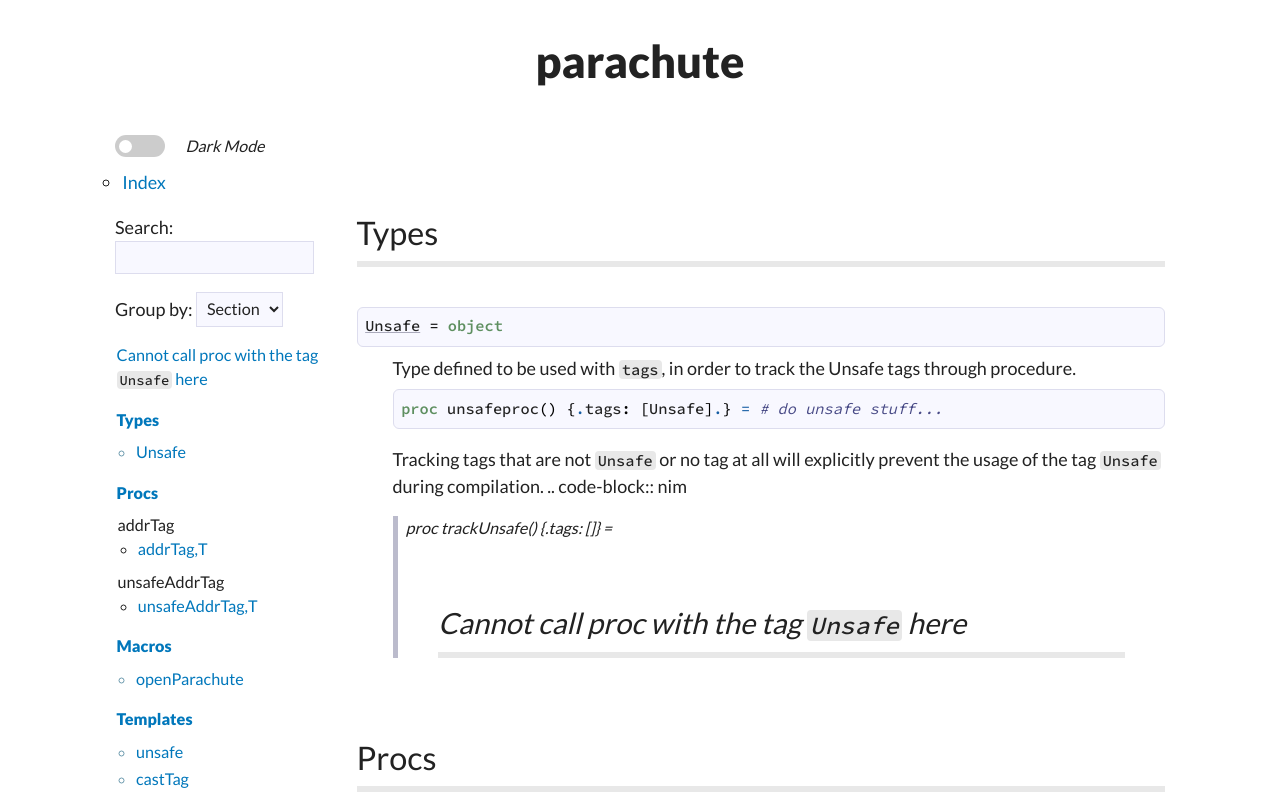
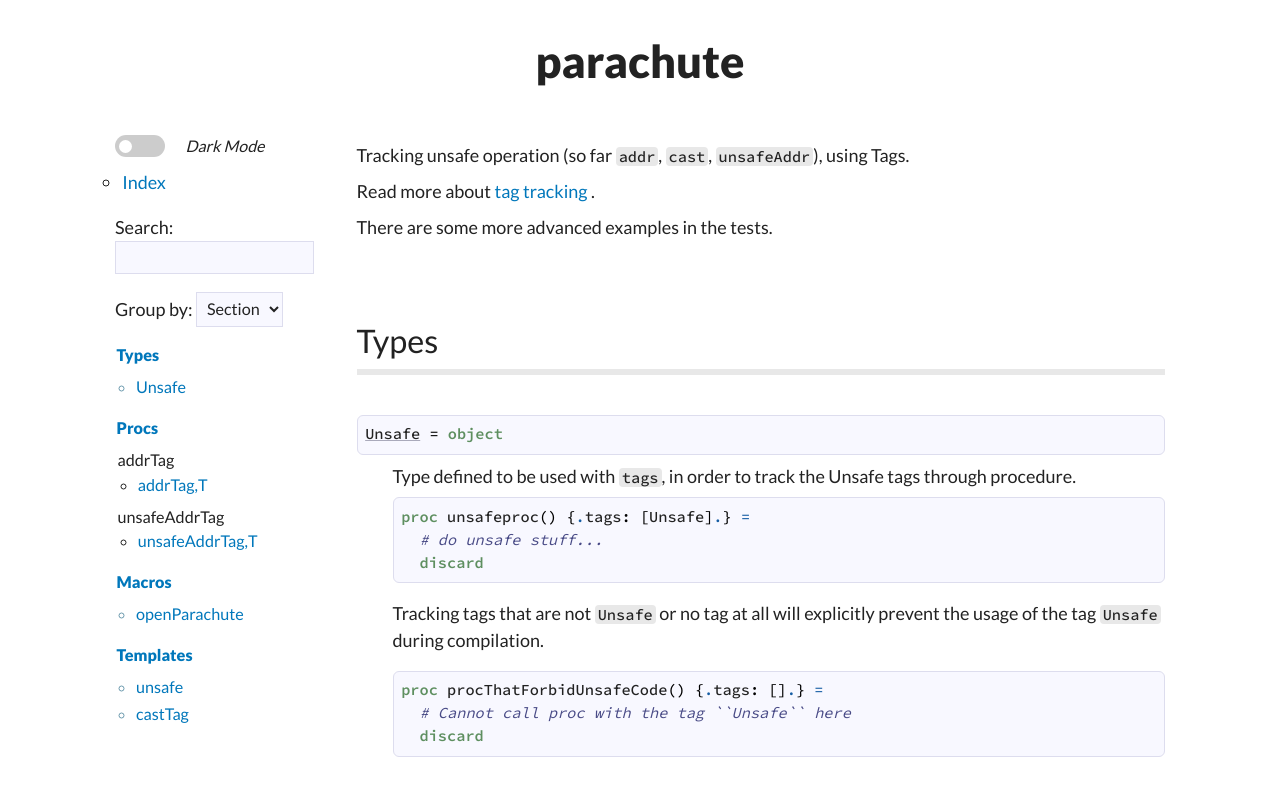
Before and after one commit to Clonkk/parachute, a plain HTML site: page docs/parachute.html in a window 1280 px wide. Shown: the top 800 px of the page. Drawn offline with Linux system fonts and the light colour scheme.

Commit message:
doc improvements

```diff
--- a/docs/parachute.html
+++ b/docs/parachute.html
@@ -91,7 +91,6 @@ function main() {
     </select>
   </div>
   <ul class="simple simple-toc" id="toc-list">
-<li><a class="reference" id="cannot-call-proc-with-the-tag-unsafe-here_toc" href="#cannot-call-proc-with-the-tag-unsafe-here">Cannot call proc with the tag <tt class="docutils literal"><span class="pre">Unsafe</span></tt> here</a></li>
 <li>
   <a class="reference reference-toplevel" href="#7" id="57">Types</a>
   <ul class="simple simple-toc-section">
@@ -141,7 +140,10 @@ function main() {
   <div class="nine columns" id="content">
   <div id="tocRoot"></div>
 
-  <p class="module-desc"></p>
+  <p class="module-desc"><p>Tracking unsafe operation (so far <tt class="docutils literal"><span class="pre">addr</span></tt>, <tt class="docutils literal"><span class="pre">cast</span></tt>, <tt class="docutils literal"><span class="pre">unsafeAddr</span></tt>), using Tags.</p>
+<p>Read more about <a class="reference external" href="https://nim-lang.org/docs/manual.html#effect-system-tag-tracking">tag tracking</a> .</p>
+<p>There are some more advanced examples in the tests.</p>
+</p>
   <div class="section" id="7">
 <h1><a class="toc-backref" href="#7">Types</a></h1>
 <dl class="item">
@@ -149,13 +151,12 @@ function main() {
 <dt><pre><a href="parachute.html#Unsafe"><span class="Identifier">Unsafe</span></a> <span class="Other">=</span> <span class="Keyword">object</span></pre></dt>
 <dd>
 
-Type defined to be used with <tt class="docutils literal"><span class="pre">tags</span></tt>, in order to track the Unsafe tags through procedure.<pre class="listing"><span class="Keyword">proc</span> <span class="Identifier">unsafeproc</span><span class="Punctuation">(</span><span class="Punctuation">)</span> <span class="Punctuation">{</span><span class="Operator">.</span><span class="Identifier">tags</span><span class="Punctuation">:</span> <span class="Punctuation">[</span><span class="Identifier">Unsafe</span><span class="Punctuation">]</span><span class="Operator">.</span><span class="Punctuation">}</span> <span class="Operator">=</span> <span class="Comment"># do unsafe stuff...</span></pre><p>Tracking tags that are not <tt class="docutils literal"><span class="pre">Unsafe</span></tt> or no tag at all will explicitly prevent the usage of the tag <tt class="docutils literal"><span class="pre">Unsafe</span></tt> during compilation. .. code-block:: nim</p>
-<blockquote><p><dl class="docutils"><dt>proc trackUnsafe() {.tags: []} =</dt>
-<dd>
-<h1><a class="toc-backref" id="cannot-call-proc-with-the-tag-unsafe-here" href="#cannot-call-proc-with-the-tag-unsafe-here">Cannot call proc with the tag <tt class="docutils literal"><span class="pre">Unsafe</span></tt> here</a></h1></dd>
-</dl>
-</p></blockquote>
-
+Type defined to be used with <tt class="docutils literal"><span class="pre">tags</span></tt>, in order to track the Unsafe tags through procedure.<pre class="listing"><span class="Keyword">proc</span> <span class="Identifier">unsafeproc</span><span class="Punctuation">(</span><span class="Punctuation">)</span> <span class="Punctuation">{</span><span class="Operator">.</span><span class="Identifier">tags</span><span class="Punctuation">:</span> <span class="Punctuation">[</span><span class="Identifier">Unsafe</span><span class="Punctuation">]</span><span class="Operator">.</span><span class="Punctuation">}</span> <span class="Operator">=</span>
+  <span class="Comment"># do unsafe stuff...</span>
+  <span class="Keyword">discard</span></pre><p>Tracking tags that are not <tt class="docutils literal"><span class="pre">Unsafe</span></tt> or no tag at all will explicitly prevent the usage of the tag <tt class="docutils literal"><span class="pre">Unsafe</span></tt> during compilation.</p>
+<pre class="listing"><span class="Keyword">proc</span> <span class="Identifier">procThatForbidUnsafeCode</span><span class="Punctuation">(</span><span class="Punctuation">)</span> <span class="Punctuation">{</span><span class="Operator">.</span><span class="Identifier">tags</span><span class="Punctuation">:</span> <span class="Punctuation">[</span><span class="Punctuation">]</span><span class="Operator">.</span><span class="Punctuation">}</span> <span class="Operator">=</span>
+  <span class="Comment"># Cannot call proc with the tag ``Unsafe`` here</span>
+  <span class="Keyword">discard</span></pre>
 
 </dd>
 
@@ -212,7 +213,7 @@ Add the Unsafe tag. Equivalent to <tt class="docutils literal"><span class="pre"
 
 Used exactly like <tt class="docutils literal"><span class="pre">cast</span></tt>
 <p><strong class="examples_text">Example:</strong></p>
-<pre class="listing"><span class="Keyword">var</span><span class="Whitespace"> </span><span class="Identifier">x</span><span class="Whitespace"> </span><span class="Punctuation">:</span><span class="Whitespace"> </span><span class="Identifier">int</span><span class="Whitespace"> </span><span class="Operator">=</span><span class="Whitespace"> </span><span class="DecNumber">123456789</span><span class="Whitespace">
+<pre class="listing"><span class="Keyword">var</span><span class="Whitespace"> </span><span class="Identifier">x</span><span class="Punctuation">:</span><span class="Whitespace"> </span><span class="Identifier">int</span><span class="Whitespace"> </span><span class="Operator">=</span><span class="Whitespace"> </span><span class="DecNumber">123456789</span><span class="Whitespace">
 </span><span class="Keyword">let</span><span class="Whitespace"> </span><span class="Identifier">y</span><span class="Whitespace"> </span><span class="Operator">=</span><span class="Whitespace"> </span><span class="Identifier">castTag</span><span class="Punctuation">[</span><span class="Identifier">float</span><span class="Punctuation">]</span><span class="Punctuation">(</span><span class="Identifier">x</span><span class="Punctuation">)</span></pre>
 
 </dd>
@@ -226,7 +227,7 @@ Used exactly like <tt class="docutils literal"><span class="pre">cast</span></tt
       <div class="twelve-columns footer">
         <span class="nim-sprite"></span>
         <br/>
-        <small style="color: var(--hint);">Made with Nim. Generated: 2020-12-14 01:12:04 UTC</small>
+        <small style="color: var(--hint);">Made with Nim. Generated: 2020-12-14 01:22:51 UTC</small>
       </div>
     </div>
   </div>
```
Also changed, not shown: docs/theindex.html (+1 -1 lines), 4 other files.
